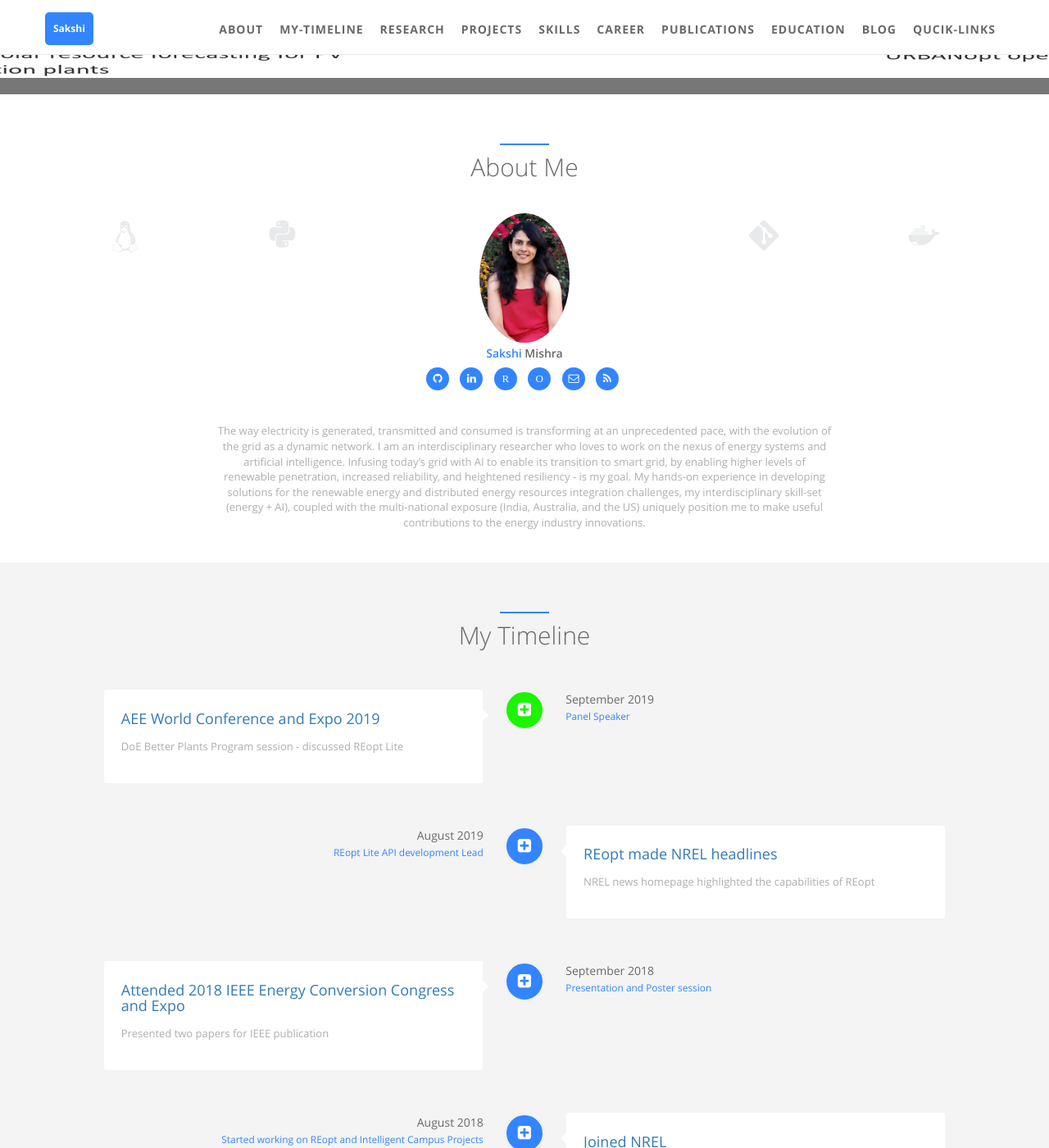
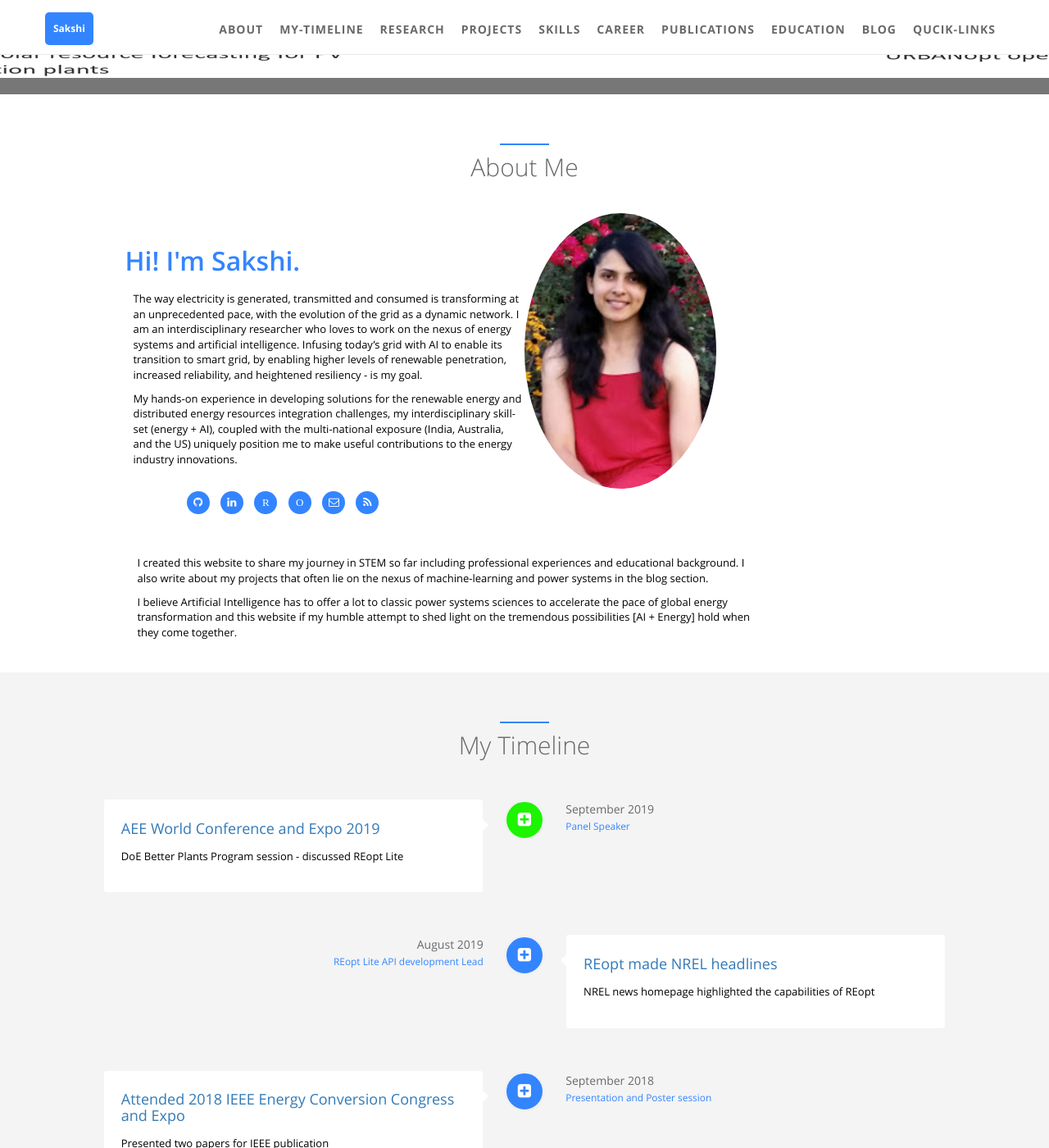
Before and after one commit to sakshi-mishra/sakshi-mishra.github.io, a Jekyll site: the page built from index.html, in a window 1280 px wide and 1400 px high, scrolled down 355 px. Shown: the whole window at 82% size. Built offline with Jekyll 4.4.1, drawn with Linux system fonts in a browser that asks for light colours.

Commit message:
Updated about-me section

```diff
--- a/_config.yml
+++ b/_config.yml
@@ -30,10 +30,11 @@ author:  # change following line to your infomation.
   skill_icon2:
     - name: icon-git
     - name: icon-docker
-  desc: "The way electricity is generated, transmitted and consumed is transforming at an unprecedented pace, with the evolution of the grid as a dynamic network. I am an interdisciplinary researcher who loves to work on the nexus of energy systems and artificial intelligence. Infusing today’s grid with AI to enable its transition to smart grid, by enabling higher levels of renewable penetration, increased reliability, and heightened resiliency - is my goal.
-         \n\n\n
-         My hands-on experience in developing solutions for the renewable energy and distributed energy resources integration challenges, my interdisciplinary skill-set (energy + AI), coupled with the multi-national exposure (India, Australia, and the US) uniquely position me to make useful contributions to the energy industry innovations."
-  # Describe yourself.
+  desc: "<p>The way electricity is generated, transmitted and consumed is transforming at an unprecedented pace, with the evolution of the grid as a dynamic network. I am an interdisciplinary researcher who loves to work on the nexus of energy systems and artificial intelligence. Infusing today’s grid with AI to enable its transition to smart grid, by enabling higher levels of renewable penetration, increased reliability, and heightened resiliency - is my goal.</p>
+         <p>My hands-on experience in developing solutions for the renewable energy and distributed energy resources integration challenges, my interdisciplinary skill-set (energy + AI), coupled with the multi-national exposure (India, Australia, and the US) uniquely position me to make useful contributions to the energy industry innovations.</p>"
+  greetings: "Hi! I'm Sakshi."
+  extra_desc: "<p>I created this website to share my journey in STEM so far including professional experiences and educational background. I also write about my projects that often lie on the nexus of machine-learning and power systems in the blog section. </p>
+<p>I believe Artificial Intelligence has to offer a lot to classic power systems sciences to accelerate the pace of global energy transformation and this website if my humble attempt to shed light on the tremendous possibilities [AI + Energy] hold when they come together. </p>"
 
 # comment
 #disqus:  # if you want the comment feature, go to https://disqus.com/ to get your configuration; if not, comment following two lines.
--- a/_includes/sections/about.html
+++ b/_includes/sections/about.html
@@ -3,25 +3,25 @@
         <div class="col-lg-12 text-center">
             <div class="navy-line"></div>
             <h1><span data-i18n="about_me.about_me">About Me</span></h1>
-            <!-- <p>Donec sed odio dui. Etiam porta sem malesuada magna mollis euismod.</p> -->
         </div>
     </div>
     <div class="row">
         <!-- first two icons -->
-        {% for icon in site.author.skill_icon1 %}
-        <div class="col-xs-2 wow fadeInLeft">
-            <div class="team-member">
-                <div class="vote-icon" style="text-align: center">
-                    <i class="fa {{ icon.name }}"></i>
-                </div>
-            </div>
-        </div>
-        {% endfor %}
         <!-- avatar -->
-        <div class="col-xs-4">
-            <div class="team-member wow zoomIn">
-                <img src="{{ site.author.avatar | prepend: site.baseurl }}" height="110" width="110" class="img-responsive img-circle" alt="">
-                <h4><span class="navy">{{ site.author.first_name }}</span> {{ site.author.last_name }}</h4>
+        <div class="team-member wow zoomIn">
+		<div class="col-lg-6">
+			<!-- 2 col for description & avatar side-by-side -->
+			<div class="row m-b-lg"> <!--Blank spacer --> </div>
+			<div style="font-size:32px">
+				<div class="row m-b-sm" style="text-align:left">
+					<p><h3><span class="navy col-lg-offset-2" style="font-size:32px" data-i18n="about_me.greet">{{ site.author.greetings}}</span></h3></p>
+				</div>
+				<div class="row col-lg-offset-2" style="text-align:left; margin-bottom:20px">
+					<span style="font-size:32px" data-i18n="about_me.des">{{ site.author.desc}}</span>
+				</div>
+			</div>
+
+	<div class="row" style="margin-top:20px">
                 <ul class="list-inline social-icon">
                     {% if site.author.github_username %}
                     <li><a href="https://github.com/{{ site.author.github_username }}" target="blank"><i class="fa fa-github"></i></a></li>
@@ -49,22 +49,13 @@
                     <li><a href="{{ site.author.cv }}" target="blank"><i class="fa fa-file-pdf-o"></i></a></li>
                     {% endif %}
                 </ul>
+	</div>
             </div>
         </div>
-        <!-- second two icons -->
-        {% for icon in site.author.skill_icon2 %}
-        <div class="col-xs-2 wow fadeInRight">
-            <div class="team-member">
-                <div class="vote-icon" style="text-align: center">
-                    <i class="fa {{ icon.name }}"></i>
-                </div>
-            </div>
-        </div>
-        {% endfor %}
+
+        <img style="align: right" src="{{ site.author.avatar | prepend: site.baseurl }}" height="auto" width="20%" class="img-responsive img-circle" alt="">
     </div>
     <div class="row">
-        <div class="col-lg-8 col-lg-offset-2 text-center m-t-lg m-b-lg wow zoomIn">
-            <p><span data-i18n="about_me.des">{{ site.author.desc }}</span></p>
-        </div>
-    </div>
+	    <div class="col-lg-8 col-lg-offset-1 m-t-lg m-b-lg wow zoomIn" style="text-align: left">
+		<p><span data-i18n="about_me.extra_des">{{ site.author.extra_desc}}</span></p>
 </div>
--- a/_includes/sections/quick-links.html
+++ b/_includes/sections/quick-links.html
@@ -21,7 +21,7 @@
             <h4><span class="navy">{{ quick-links.last_name }}</span> {{ quick-links.first_name }}</h4>
             <p>{{ quick-links.desc }}</p>
             <ul class="list-inline social-icon">
-                <li><a href="{{ quick-links.website }}" target="blank"><i class="fa fa-quick-links"></i></a>
+                <li><a href="{{ quick-links.website }}" target="blank"><i class="fa fa-link"></i></a>
                 </li>
                 <li><a href="mailto:{{ quick-links.email }}"><i class="fa fa-envelope-o"></i></a>
                 </li>
--- a/_sass/_style.scss
+++ b/_sass/_style.scss
@@ -2373,7 +2373,7 @@ body {
     }
   }
   section p {
-    color: #aeaeae;
+    color: #000000;
     font-size: 13px;
   }
   h1 {
```
